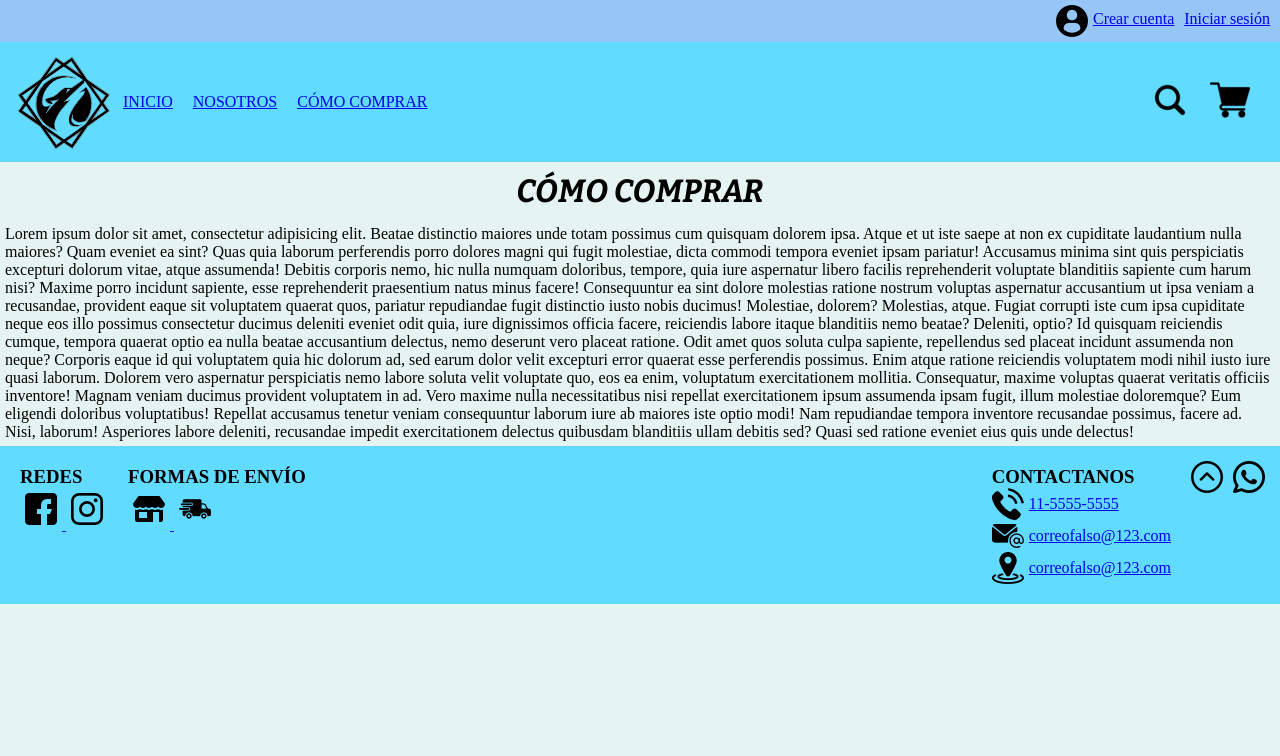
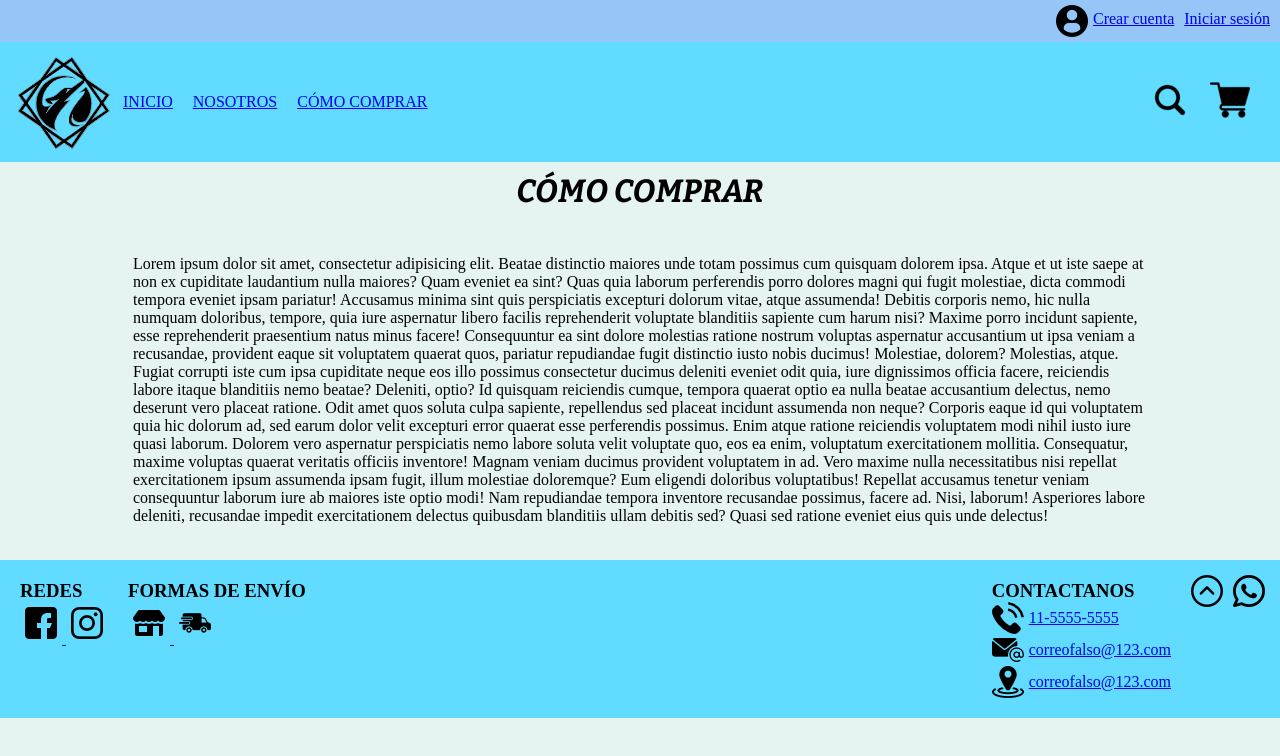
Before and after one commit to MarceloFVillanueva/DesarrolloWeb, a plain HTML site: page Proyecto/SegundaPre-Entrega/pages/como_comprar.html in a window 1280 px wide. Drawn offline with nearby package versions, Linux system fonts and the light colour scheme.

Commit message:
Se modifica el main de como_comprar

```diff
--- a/Proyecto/SegundaPre-Entrega/pages/como_comprar.html
+++ b/Proyecto/SegundaPre-Entrega/pages/como_comprar.html
@@ -51,10 +51,10 @@
         </div>
     </header>
     <main>
+        <!-- Título principal -->
         <h1 id = "principal-tittle">CÓMO COMPRAR</h1>
-
-        <!-- información del paso a paso de cómo comprar en la página -->
-        <div class="info-compra">
+        <!-- Inicio descripción pasos de "cómo comprar" -->
+        <div class="info-shop">
             <p>Lorem ipsum dolor sit amet, consectetur adipisicing elit. Beatae distinctio maiores unde totam possimus cum quisquam dolorem ipsa. Atque et ut iste saepe at non ex cupiditate laudantium nulla maiores?
             Quam eveniet ea sint? Quas quia laborum perferendis porro dolores magni qui fugit molestiae, dicta commodi tempora eveniet ipsam pariatur! Accusamus minima sint quis perspiciatis excepturi dolorum vitae, atque assumenda!
             Debitis corporis nemo, hic nulla numquam doloribus, tempore, quia iure aspernatur libero facilis reprehenderit voluptate blanditiis sapiente cum harum nisi? Maxime porro incidunt sapiente, esse reprehenderit praesentium natus minus facere!
--- a/Proyecto/SegundaPre-Entrega/styles/style.css
+++ b/Proyecto/SegundaPre-Entrega/styles/style.css
@@ -173,3 +173,15 @@ h1{
 .nav-shop li{
     padding: 10px;
 }
+
+/* Cuerpo principal como_comprar */
+
+.info-shop{
+    display: flex;
+    justify-content: center;
+}
+
+.info-shop p{
+    width: 80%;
+    margin: 30px;
+}
```
